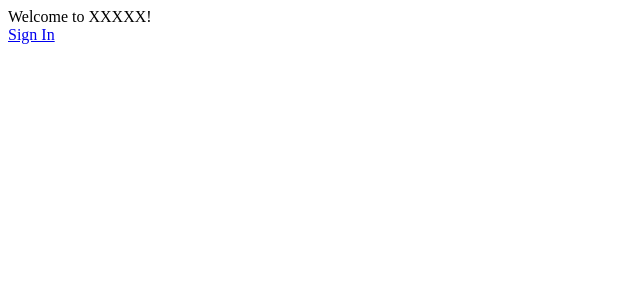
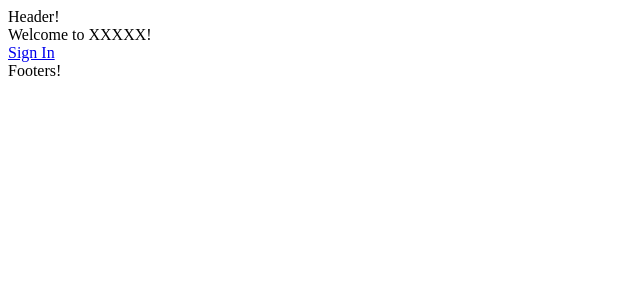
Before and after one commit to kuru-studio/kuru-studio-social-web, a Next.js app: page / in a window 1280 px wide. Shown: the top 300 px of the page, without its empty margins (0-640 px from the left). Built offline with nearby package versions, Linux system fonts and the light colour scheme; no server answers.

Commit message:
Feature: Use Landing Template on the index page

```diff
--- a/pages/index.tsx
+++ b/pages/index.tsx
@@ -1,16 +1,17 @@
 // ANCHOR: Next
 import Head from 'next/head'
-import Link from 'next/link'
 
-// ANCHOR: Home Page
+// ANCHOR: Template
+import LandingTemplate from '../templates/Landing'
+
+// ANCHOR: HomePage
 function HomePage() {
   return (
     <>
       <Head>
         <title>{process.env.SITE_NAME}</title>
       </Head>
-      <div>Welcome to {process.env.SITE_NAME}!</div>
-      <div><Link href="/signin">Sign In</Link></div>
+      <LandingTemplate />
     </>
   );
 }
```
